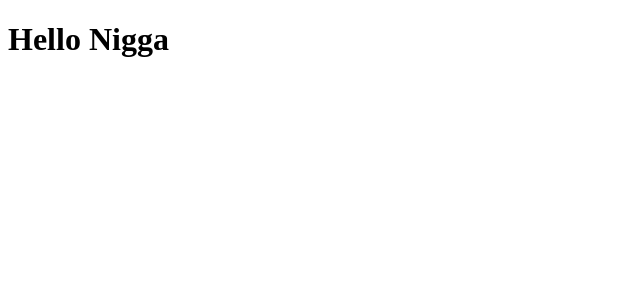
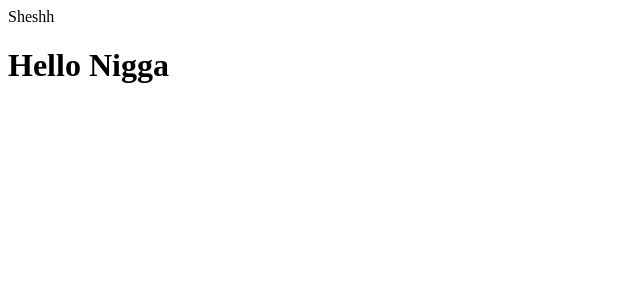
Before and after one commit to ZaneDaniel11/ReactJSPractice, a React (Vite) app in the folder reactpro/: page / in a window 1280 px wide. Shown: the top 300 px of the page, without its empty margins (0-640 px from the left). Built offline with nearby package versions, Linux system fonts and the light colour scheme.

Commit message:
Added a component
Added a components

```diff
--- a/reactpro/src/App.jsx
+++ b/reactpro/src/App.jsx
@@ -1,7 +1,9 @@
 import Hello from "./components/Hello";
+import Headers from "./components/Headers";
 function App() {
   return (
     <div className="App">
+      <Headers />
       <Hello />
     </div>
   );
--- /dev/null
+++ b/reactpro/src/components/Headers.jsx
@@ -0,0 +1,4 @@
+function header() {
+  return <div className="header">Sheshh</div>;
+}
+export default header;
--- a/reactpro/src/components/Hello.jsx
+++ b/reactpro/src/components/Hello.jsx
@@ -1,4 +1,11 @@
+// function testfunction() {
+//   return "Testing";
+// }
 function Hello() {
-  return <h1>Hello Nigga</h1>;
+  return (
+    <div>
+      <h1>Hello Nigga </h1>
+    </div>
+  );
 }
 export default Hello;
```
